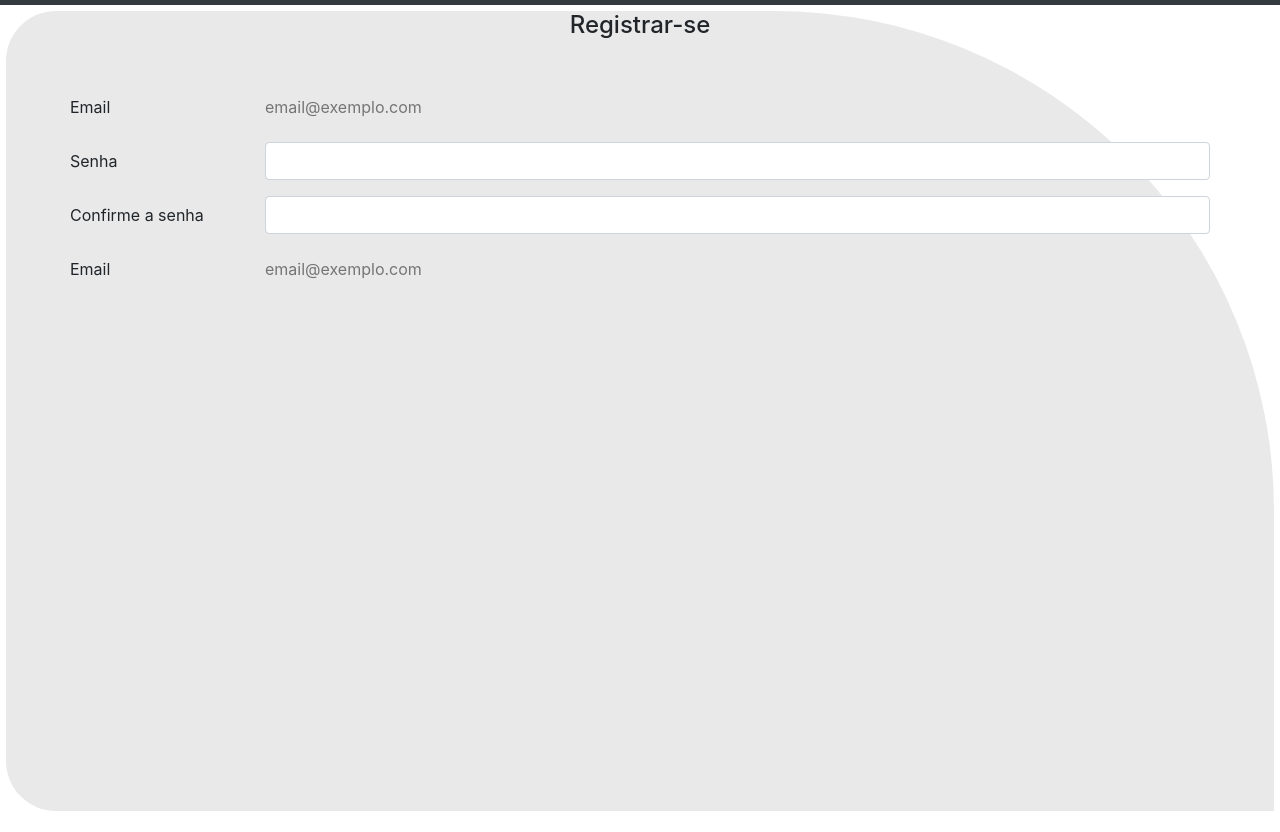
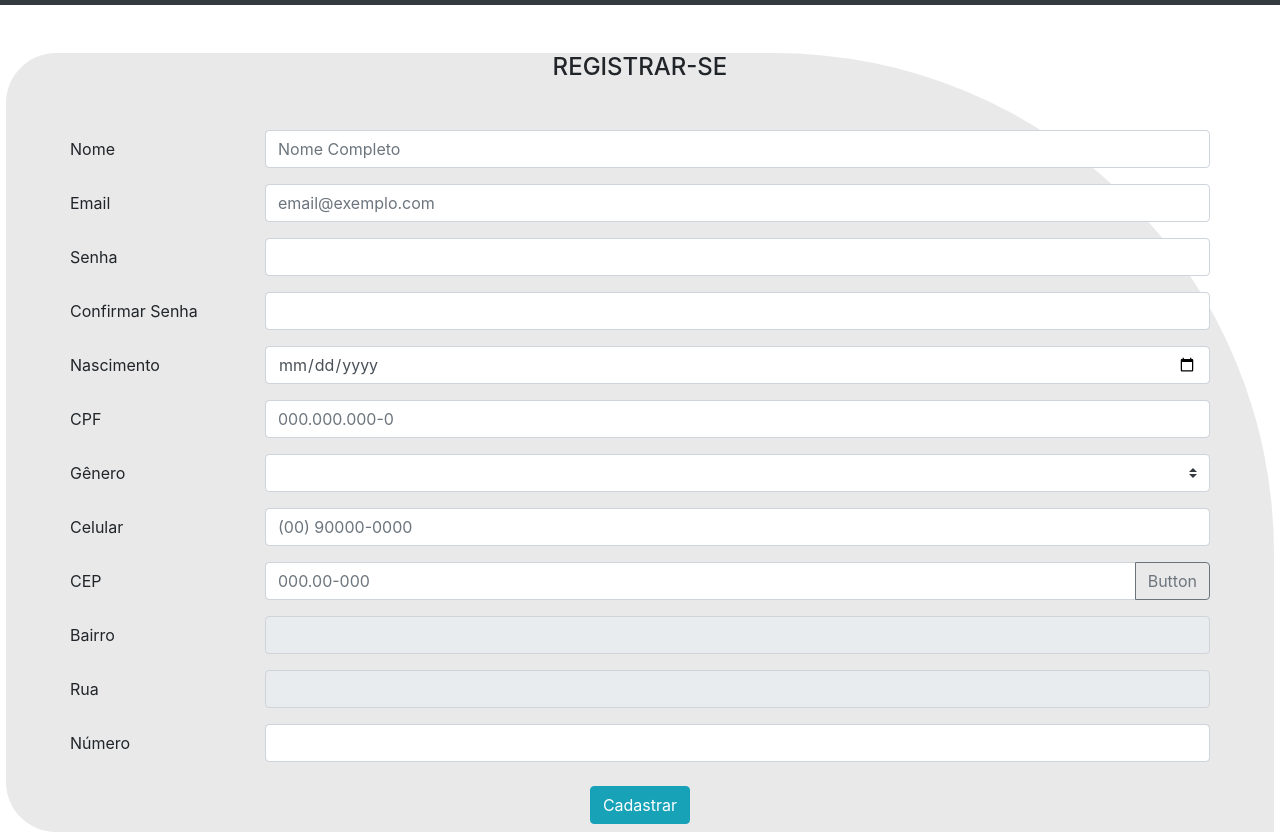
Before and after one commit to ericmli/farmaciak2, a plain HTML site: page pages/register.html in a window 1280 px wide. Shown: the part 71-903 px from the top of the page. Before the commit the page ends 882 px from the top, so only its background shows below. Drawn offline with nearby package versions, Linux system fonts and the light colour scheme; no server answers.

Commit message:
api register

```diff
--- a/pages/register.html
+++ b/pages/register.html
@@ -9,7 +9,7 @@
     <link rel="stylesheet" href="https://cdn.jsdelivr.net/npm/bootstrap@4.6.2/dist/css/bootstrap.min.css"
         integrity="sha384-xOolHFLEh07PJGoPkLv1IbcEPTNtaed2xpHsD9ESMhqIYd0nLMwNLD69Npy4HI+N" crossorigin="anonymous" />
     <link rel="stylesheet" href="https://cdn.jsdelivr.net/npm/bootstrap-icons@1.10.3/font/bootstrap-icons.css">
-    <link rel="stylesheet" href="../styles/register.css">
+    <link rel="stylesheet" href="../styles/style.css">
     <title>K2 Farma</title>
 </head>
 
@@ -31,16 +31,24 @@
         </div>
     </div>
 
-    <div class="backSize">
+    <div class="backSize mt-5">
 
         <div class="container text-center">
-            <h4>Registrar-se</h4>
+            <h4>REGISTRAR-SE</h4>
 
             <form class="mt-5 text-left">
+
+              <div class="form-group row">
+                <label for="staticEmail" class="col-sm-2 col-form-label">Nome</label>
+                <div class="col-sm-10">
+                  <input type="text" class="form-control" id="inputNome" placeholder="Nome Completo">
+                </div>
+              </div>
+
                 <div class="form-group row">
                   <label for="staticEmail" class="col-sm-2 col-form-label">Email</label>
                   <div class="col-sm-10">
-                    <input type="text" readonly class="form-control-plaintext" id="staticEmail" placeholder="email@exemplo.com">
+                    <input type="text" class="form-control" id="inputEmail" placeholder="email@exemplo.com">
                   </div>
                 </div>
 
@@ -51,20 +59,81 @@
                   </div>
                 </div>
                 <div class="form-group row">
-                  <label for="inputPassword" class="col-sm-2 col-form-label">Confirme a senha</label>
+                  <label for="inputPassword" class="col-sm-2 col-form-label">Confirmar Senha</label>
                   <div class="col-sm-10">
-                    <input type="password" class="form-control" id="inputPassword2">
+                    <input type="password" class="form-control" id="inputConfirmPassword">
                   </div>
                 </div>
 
                 <div class="form-group row">
-                    <label for="staticEmail" class="col-sm-2 col-form-label">Email</label>
+                    <label for="staticEmail" class="col-sm-2 col-form-label">Nascimento</label>
                     <div class="col-sm-10">
-                      <input type="text" readonly class="form-control-plaintext" id="staticEmail" placeholder="email@exemplo.com">
+                      <input type="date" class="form-control" id="inputData" >
+                    </div>
+                  </div>
+
+                <div class="form-group row">
+                    <label for="staticEmail" class="col-sm-2 col-form-label">CPF</label>
+                    <div class="col-sm-10">
+                      <input type="number" class="form-control" placeholder="000.000.000-0" id="inputCPF" >
+                    </div>
+                  </div>
+
+                  <div class="form-group row">
+                    <label for="staticEmail" class="col-sm-2 col-form-label">Gênero</label>
+                    <div class="col-sm-10">
+                    <select class="custom-select" id="gender" required>
+                      <option selected disabled></option>
+                      <option>Feminino</option>
+                      <option>Masculino</option>
+                    </select>
+                  </div>
+                  </div>
+
+                  <div class="form-group row">
+                    <label for="staticEmail" class="col-sm-2 col-form-label">Celular</label>
+                    <div class="col-sm-10">
+                      <input type="number" class="form-control" id="inputCelular" placeholder="(00) 90000-0000" >
+                    </div>
+                  </div>
+
+                  <div class="form-group row">
+                    <label for="staticEmail" class="col-sm-2 col-form-label">CEP</label>
+                    <div class="col-sm-10">
+                      <div class="input-group">
+                        <input type="text" class="form-control" placeholder="000.00-000" id="inputCEP">
+                        <div class="input-group-append">
+                          <button class="btn btn-outline-secondary" type="button" onclick="cep()">Button</button>
+                        </div>
+                      </div>
+                    </div>
+                  </div>
+
+                  <div class="form-group row">
+                    <label for="staticEmail" class="col-sm-2 col-form-label">Bairro</label>
+                    <div class="col-sm-10">
+                      <input type="text" disabled class="form-control" id="inputBairro" >
+                    </div>
+                  </div>
+
+                  <div class="form-group row">
+                    <label for="staticEmail" class="col-sm-2 col-form-label">Rua</label>
+                    <div class="col-sm-10">
+                      <input type="text" disabled class="form-control" id="inputRua" >
+                    </div>
+                  </div>
+
+                  <div class="form-group row">
+                    <label for="staticEmail" class="col-sm-2 col-form-label">Número</label>
+                    <div class="col-sm-10">
+                      <input type="number" class="form-control" id="inputNumero" >
                     </div>
                   </div>
 
               </form>
+              <button type="button" class="btn btn-info m-2" onclick="cadastrar()">Cadastrar</button>
+
+
 
         </div>
 
@@ -92,7 +161,7 @@
     <script src="https://cdn.jsdelivr.net/npm/bootstrap@4.6.2/dist/js/bootstrap.bundle.min.js"
         integrity="sha384-Fy6S3B9q64WdZWQUiU+q4/2Lc9npb8tCaSX9FK7E8HnRr0Jz8D6OP9dO5Vg3Q9ct"
         crossorigin="anonymous"></script>
-    <script src="../scripts/script.js"></script>
+    <script src="../scripts/cadastrar.js"></script>
 </body>
 
 </html>
--- /dev/null
+++ b/scripts/cadastrar.js
@@ -0,0 +1,129 @@
+function cadastrar() {
+  let name = document.getElementById("inputNome").value.trim();
+  let email = document.getElementById("inputEmail").value.trim();
+  let password = document.getElementById("inputPassword").value.trim();
+  let passwordConfirm = document
+    .getElementById("inputConfirmPassword")
+    .value.trim();
+  let date = document.getElementById("inputData").value.trim();
+  let cpf = document.getElementById("inputCPF").value.trim();
+  let gender = document.getElementById("gender").value.trim();
+  let number = document.getElementById("inputCelular").value.trim();
+  let numberHouse = document.getElementById("inputNumero").value.trim();
+  let street = document.getElementById("inputRua").value.trim()
+  let district = document.getElementById("inputBairro").value.trim()
+
+  if (
+    name.length == 0 ||
+    email.length == 0 ||
+    password == 0 ||
+    passwordConfirm.length == 0 ||
+    date.length == 0 ||
+    cpf.length == 0 ||
+    gender.length == 0 ||
+    number.length == 0 ||
+    numberHouse.length == 0
+  ) {
+    if (name.length == 0 || name.length > 99) {
+      document.getElementById("inputNome").classList.add(`error`);
+    } else {
+      document.getElementById("inputNome").classList.remove(`error`);
+    }
+
+    if (email.length == 0 || email.length > 49) {
+      document.getElementById("inputEmail").classList.add(`error`);
+    } else {
+      document.getElementById("inputEmail").classList.remove(`error`);
+    }
+
+    if (password.length == 0 || password != passwordConfirm ) {
+      document.getElementById("inputPassword").classList.add(`error`);
+      if (password != passwordConfirm) {
+        document.getElementById("inputPassword").classList.add(`error`);
+        document.getElementById("inputConfirmPassword").classList.add(`error`);
+      }
+    } else {
+      document.getElementById("inputPassword").classList.remove(`error`);
+    }
+
+    if (passwordConfirm.length == 0) {
+        document.getElementById("inputConfirmPassword").classList.add(`error`);
+    }else{
+        document.getElementById("inputConfirmPassword").classList.remove(`error`);
+    }
+
+    if(date.length == 0){
+        document.getElementById("inputData").classList.add(`error`);
+    }else{
+        document.getElementById("inputData").classList.remove(`error`);
+    }
+
+    if(cpf.length == 0 || cpf.length > 11){
+        document.getElementById("inputCPF").classList.add(`error`);
+    }else{
+        document.getElementById("inputCPF").classList.remove(`error`);
+    }
+
+    if(gender.length == 0){
+        document.getElementById("gender").classList.add(`error`);
+    }else{
+        document.getElementById("gender").classList.remove(`error`);
+    }
+
+
+
+  } else {
+    let newUser = {
+      name:name ,
+      email: email,
+      password: password,
+      age: date,
+      CPF: cpf,
+      gender: gender,
+      number: number,
+      street: street,
+      district: district,
+      houseNumber: numberHouse,
+    };
+
+    $.ajax({
+      url: "http://localhost:3000/users",
+      type: "POST",
+      headers: {
+        accept: "application/json",
+      },
+      dataType: "json",
+      contentType: "application/json",
+      data: JSON.stringify(newUser),
+      success: function (data) {
+        console.log(data);
+        // window.location.href = "file:///C:/Codes/Senac/k2farma/pages/index.html";
+      },
+      error: function (data) {
+        console.log(data);
+      },
+    });
+  }
+}
+
+function cep() {
+  let a = document.getElementById("inputCEP").value.trim();
+
+  $.ajax({
+    url: `https://viacep.com.br/ws/${a}/json/`,
+    type: "GET",
+    headers: {
+      accept: "application/json",
+    },
+    success: function (data) {
+      console.log(data);
+
+      document.getElementById("inputCEP").value = data.cep;
+      document.getElementById("inputBairro").value = data.bairro;
+      document.getElementById("inputRua").value = data.logradouro;
+    },
+    error: function (error) {
+      console.log(error);
+    },
+  });
+}
--- a/styles/register.css
+++ /dev/null
@@ -1,39 +0,0 @@
-body, html {
-    height: 100%;
-}
-
-.rnkHeader{
-    background: #343a40;
-    top: 0;
-    width: 100%;
-    height: 76px;
-
-}
-
-.container {
-    padding: 0;
-}
-
-.imgLogo {
-    height: 50px;
-    object-fit: cover;
-}
-
-.container-fluid {
-    padding: 0;
-    min-height: 45px;
-    margin-bottom: 0;
-    left: 0;
-}
-
-.backSize{
-    width: 99%;
-    margin: 0.5%;
-    background-color: #e9e9e9;
-    border-radius: 50px 500px 0px 50px;
-    height: 100vh;
-}
-
-input{
-
-}
--- a/styles/style.css
+++ b/styles/style.css
@@ -1,5 +1,14 @@
 body, html {
     height: 100%;
+}
+
+.error{
+    border-color: red;
+}
+
+.textError{
+    text-align: center;
+    height: 5px;
 }
 
 .rnkHeader{
```
Also changed, not shown: db.json (+75 -8 lines).
